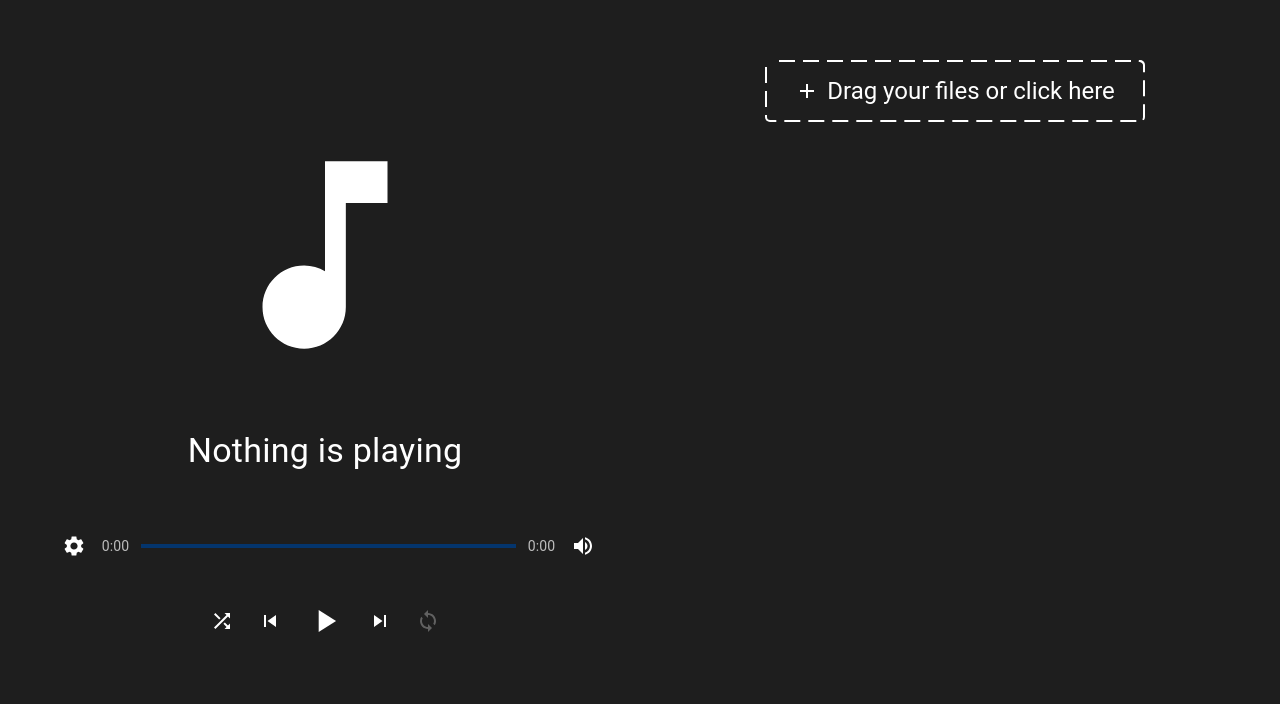
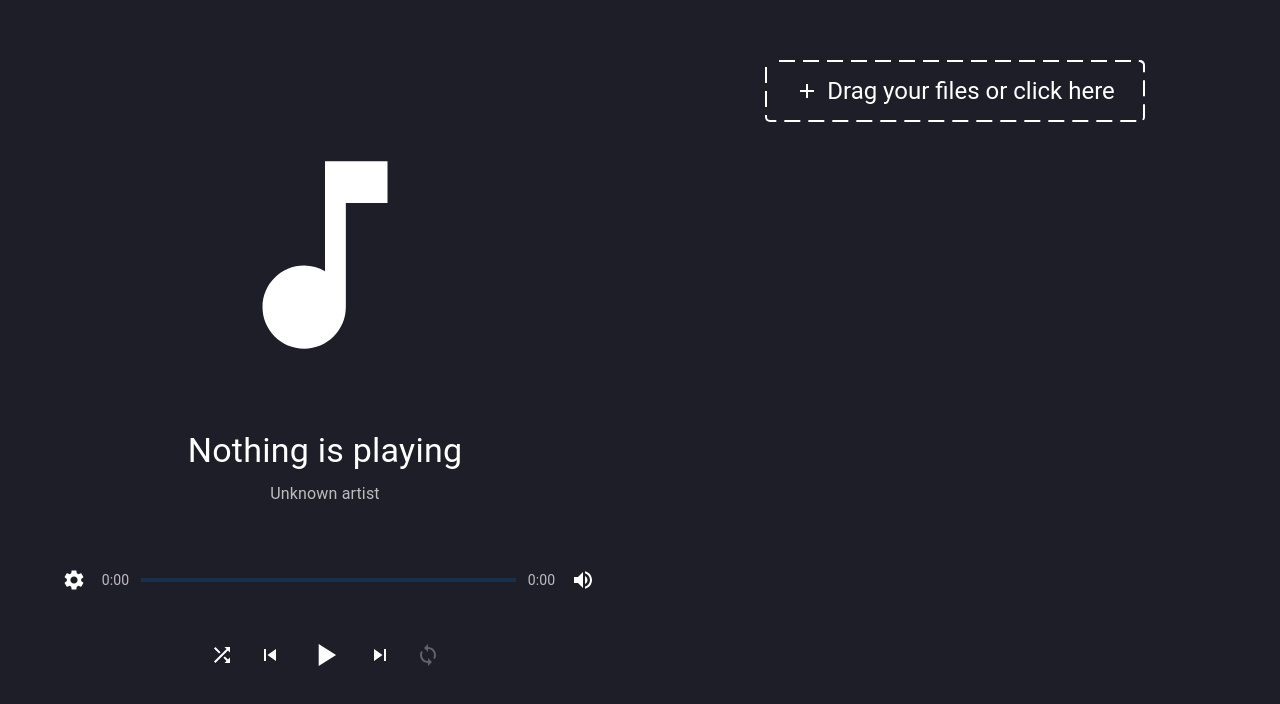
Before and after one commit to cestef/web-player, a React (Create React App) app: page / in a window 1280 px wide. Shown: the top 704 px of the page. Built offline with nearby package versions, Linux system fonts and the light colour scheme.

Commit message:
Update everything

```diff
--- a/src/components/App.tsx
+++ b/src/components/App.tsx
@@ -9,11 +9,11 @@ import {
   MenuItem,
   Slider,
   Tooltip,
-  Typography,
+  Typography
 } from "@material-ui/core";
 import { Delete } from "@material-ui/icons";
 import { Tags } from "jsmediatags";
-import { useEffect, useRef, useState } from "react";
+import { SetStateAction, useEffect, useRef, useState } from "react";
 import { DragDropContext, Droppable, DropResult } from "react-beautiful-dnd";
 import { DropEvent, FileRejection } from "react-dropzone";
 import {
@@ -24,7 +24,7 @@ import {
   mapQueueToSongList,
   playAudio,
   setBool,
-  shuffleArray,
+  shuffleArray
 } from "../functions";
 import { ControlsPropsType } from "./Controls";
 import FileInput, { FileInputPropsType } from "./FileInput";
@@ -91,7 +91,11 @@ export interface PartialSong {
   coverURL?: string;
 }
 
-const App = () => {
+const App = ({
+  setTheme,
+}: {
+  setTheme: (value: SetStateAction<string>) => void;
+}) => {
   const classes = useStyles();
 
   const queue = useRef<Song[]>([]);
@@ -226,7 +230,7 @@ const App = () => {
         );
       const newFile: File & { buffer: ArrayBuffer } = {
         ...file,
-        name: file.name.replace(new RegExp(ACCEPT.join("|")), ""),
+        name: file.name.replace(new RegExp(ACCEPT.join("|"), "g"), ""),
         buffer: await file.arrayBuffer(),
       };
       let buffer: AudioBuffer | null = null;
@@ -387,7 +391,7 @@ const App = () => {
           max={100}
           value={volume}
           onChange={changeVolume}
-          style={{ height: 100, padding: 15, marginTop: 10 }}
+          style={{ height: 100, padding: 15, marginTop: 10, marginBottom: -3 }}
           orientation="vertical"
         />
       </Menu>
--- a/src/components/Player.tsx
+++ b/src/components/Player.tsx
@@ -3,7 +3,7 @@ import {
   IconButton,
   LinearProgress,
   makeStyles,
-  Typography,
+  Typography
 } from "@material-ui/core";
 import { MusicNote, Settings, VolumeUp } from "@material-ui/icons";
 import { MutableRefObject, SetStateAction } from "react";
@@ -20,7 +20,7 @@ const useStyles = makeStyles((theme) => ({
     marginTop: 50,
   },
   player: {
-    [theme.breakpoints.up("md")]: {
+    [theme.breakpoints.up("lg")]: {
       marginTop: 100,
     },
     marginTop: 40,
@@ -75,7 +75,10 @@ const Player = ({
       )}
 
       <Typography variant="h4">
-        {songPlaying || "Nothing is playing"}
+        {songList[currentSong.current]?.tags.title || songPlaying  || "Nothing is playing"}
+      </Typography>
+      <Typography variant="body1" color="textSecondary" style={{marginTop:10}}>
+        {songList[currentSong.current]?.tags.artist || "Unknown artist"}
       </Typography>
 
       <div className={classes.progress}>
--- a/src/components/Song.tsx
+++ b/src/components/Song.tsx
@@ -83,7 +83,14 @@ const Song = ({
             )}
 
             <Typography variant="h6">
-              {currentSong.current === index ? <u>{song.name}</u> : song.name}
+              <u
+                style={{
+                  textDecoration: currentSong.current === index ? "" : "none",
+                }}
+              >
+                {(song.tags.artist ? song.tags.artist + " - " : "") +
+                  (song.tags.title || song.name)}
+              </u>
             </Typography>
           </ListItem>
         )}
--- a/src/css/index.css
+++ b/src/css/index.css
@@ -5,8 +5,6 @@ body {
     sans-serif;
   -webkit-font-smoothing: antialiased;
   -moz-osx-font-smoothing: grayscale;
-  background-color: #1e1e1e;
-  color: #fff;
   overflow-x: hidden;
 }
 
@@ -14,3 +12,13 @@ code {
   font-family: source-code-pro, Menlo, Monaco, Consolas, "Courier New",
     monospace;
 }
+
+.dark {
+  background-color: #1e1e29;
+  color: #fff;
+}
+
+.light {
+  background-color: #fff;
+  color: #0e0e0e;
+}
--- a/src/functions.ts
+++ b/src/functions.ts
@@ -12,7 +12,7 @@ export const getAudioBuffer = (
         resolve(buffer);
       },
       (error) => {
-        if (error) reject(error);
+        if (error) reject(error.message);
       }
     );
   });
@@ -41,7 +41,7 @@ export const getTags = (file: any) =>
         resolve(data.tags);
       },
       onError: (err) => {
-        if (err) reject(err);
+        if (err) resolve({});
       },
     });
   });
--- a/src/index.tsx
+++ b/src/index.tsx
@@ -1,17 +1,25 @@
 import { ThemeProvider } from "@material-ui/core";
-import React from "react";
+import React, { useState } from "react";
 import ReactDOM from "react-dom";
 import App from "./components/App";
 import "./css/index.css";
 import { themes } from "./themes";
 
-const theme = themes.dark;
+const Main = () => {
+  const [theme, setTheme] = useState("dark");
+
+  const muiTheme = themes[theme];
+  muiTheme.before && muiTheme.before();
+  return (
+    <ThemeProvider theme={muiTheme.theme}>
+      <App setTheme={setTheme} />
+    </ThemeProvider>
+  );
+};
 
 ReactDOM.render(
   <React.StrictMode>
-    <ThemeProvider theme={theme}>
-      <App />
-    </ThemeProvider>
+    <Main />
   </React.StrictMode>,
   document.getElementById("root")
 );
--- a/src/themes.ts
+++ b/src/themes.ts
@@ -1,7 +1,9 @@
-import { createTheme } from "@material-ui/core";
+import { createTheme, Theme } from "@material-ui/core";
 
-export const themes = {
-  light: createTheme({
+export const themes: { [key: string]: { theme: Theme; before?: () => void } } =
+  {
+    light: {
+      theme: createTheme({
         palette: {
           primary: {
             main: "#086adb",
@@ -40,20 +42,31 @@ export const themes = {
           },
         },
       }),
-  dark: createTheme({
+      before: () => {
+        const classes = Array.from(document.body.classList);
+        document.body.classList.remove(...classes);
+        document.body.classList.add("light");
+      },
+    },
+    dark: {
+      theme: createTheme({
         palette: {
           type: "dark",
           primary: {
-        main: "#086adb",
-        light: "#6297ff",
-        dark: "#0041a8",
+            main: "#306098",
+            light: "#5071B2",
+            dark: "#223758",
             contrastText: "#ffffff",
           },
           secondary: {
-        main: "#086adb",
+            main: "#306098",
             light: "#1e1e1e",
             dark: "#0e0e0e",
             contrastText: "#fff",
+          },
+          background: {
+            paper: "#3e3e4e",
+            default: "#3e3e3e",
           },
         },
         overrides: {
@@ -80,4 +93,10 @@ export const themes = {
           },
         },
       }),
+      before: () => {
+        const classes = Array.from(document.body.classList);
+        document.body.classList.remove(...classes);
+        document.body.classList.add("dark");
+      },
+    },
   };
```
Also changed, not shown: 1 other file (tests, documents, lock files or other folders). Lines whose indentation alone changed are shown as unchanged.
